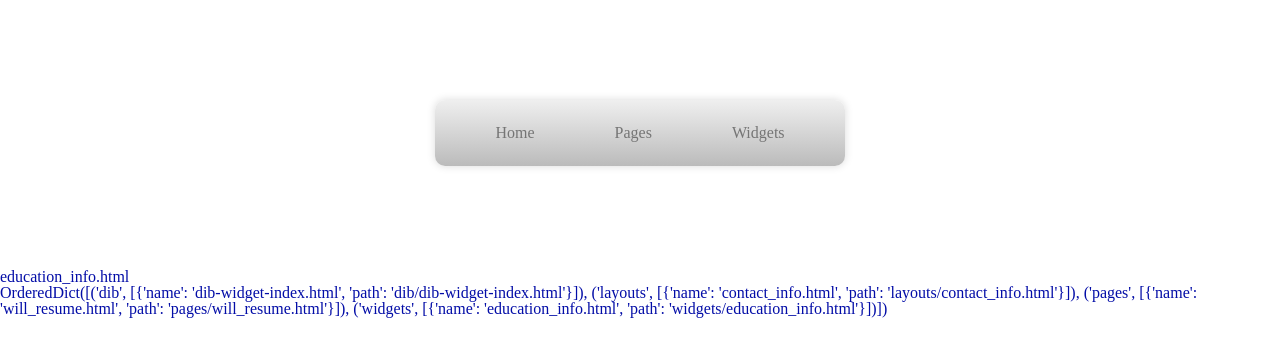
After one commit to ajkim141/design-in-browser, a Flask app: page /widgets in a window 1280 px wide. The commit adds this page. Shown: the top 357 px of the page. Run offline with Flask 2, Linux system fonts and the light colour scheme; style sheets or scripts are compiled from the project's sources; parts of the project's set-up code (start-up, migrations or seed data) failed here and were passed over.

Commit message:
got the functions to add in the dib variable into the jina global runtime. Also got the navbar to work

```diff
--- a/app.py
+++ b/app.py
@@ -1,52 +1,15 @@
+from operator import itemgetter
+from itertools import groupby
+from collections import OrderedDict
 import os
-from flask import Flask, render_template
+from flask import Flask, render_template, g
 import subprocess
-import sys, os, glob
-
-app = Flask(__name__)
-app.debug = True
+import sys, os
 
 PWD = '/home/wjm/repos/design-in-browser'
+TEMPLATE_DIR = os.path.join(PWD, "templates")
 
-extra_dirs = [os.path.join(PWD, 'sass'),]
-extra_files = extra_dirs[:]
-for extra_dir in extra_dirs:
-    for dirname, dirs, files in os.walk(extra_dir):
-        for filename in files:
-            filename = os.path.join(dirname, filename)
-            if os.path.isfile(filename):
-                extra_files.append(filename)
-
-WIDGET_PATH = os.path.join(PWD, 'templates', 'widgets/')
-widgets = [os.path.join(dp, f) for dp, dn, filenames in os.walk(WIDGET_PATH)
-                               for f in filenames
-                               if os.path.splitext(f)[1] == '.html']
-
-PAGES_PATH = os.path.join(PWD, 'templates', 'pages/')
-pages = [os.path.join(dp, f) for dp, _, filenames in os.walk(PAGES_PATH)
-           for f in filenames
-           if os.path.splitext(f)[1] == '.html']
-
-@app.route("/")
-def index():
-    return render_template('index.html')
-
-@app.route('/pages')
-def pages_index(pages=pages):
-    return render_template('pages-index.html', widgets=widgets)
-
-@app.route('/pages/<page_name>')
-def pages(page_name):
-    return render_template('pages/{}'.format(page_name))
-
-@app.route('/widgets')
-def widget_index(widgets=widgets):
-    return render_template('widget-index.html', widgets=widgets)
-
-@app.route('/widgets/<widget_name>')
-def widgets(widget_name):
-    return render_template('widgets/{}'.format(widget_name))
-
+# Utility Functions
 def reload_compass(pwd=PWD):
     with subprocess.Popen(['compass', 'compile'], stdout=subprocess.PIPE, stderr=subprocess.PIPE, cwd=pwd) as p:
         stdout, stderr = p.communicate()
@@ -55,7 +18,79 @@ def reload_compass(pwd=PWD):
         print(stdout.decode(errors='replace'), file=sys.stdout)
 
 
+def get_watch_file_additions(path=PWD):
+    extra_dirs = [
+        os.path.join(PWD, 'sass'),
+        ]
+    extra_files = extra_dirs[:]
+    for extra_dir in extra_dirs:
+        for dirname, dirs, files in os.walk(extra_dir):
+            for filename in files:
+                filename = os.path.join(dirname, filename)
+                if os.path.isfile(filename):
+                    extra_files.append(filename)
+    return extra_files
+
+def add_dib_structure(app):
+    """
+    This just grabs the template directory and loads in into dictionary. Really only used to make creating the navbar
+    more bareable. It's likely that this is already available in flask/g
+    :param template_dir: location of template directory
+    :return: dict of it's layout
+    """
+    loaded_templates = [i for i in map(os.path.split, app.jinja_env.list_templates(extensions='html'))]
+    dib_tmp = OrderedDict()
+    tmps = sorted([(folder, sorted([ template for _, template in templates]))
+                   for folder, templates in groupby(loaded_templates, key=itemgetter(0))])
+    for k, v in tmps:
+        w = []
+        for template in v:
+            w.append({'name': template, 'path': os.path.join(k, template)})
+        dib_tmp[k] = w
+
+        print(k, v, dib_tmp[k])
+        # TODO: when this loops, I get this garbage. need to figure out why... it causes the following to now work:
+        #  {% for widget in widgets %} is missing contact_info...
+        # dib ['dib-base.html', 'dib-index.html', 'dib-pages-index.html'] [{'name': 'dib-base.html', 'path': 'dib/dib-base.html'}, {'name': 'dib-index.html', 'path': 'dib/dib-index.html'}, {'name': 'dib-pages-index.html', 'path': 'dib/dib-pages-index.html'}]
+        # dib ['dib-navbar.html'] [{'name': 'dib-navbar.html', 'path': 'dib/dib-navbar.html'}]
+        # dib ['dib-widget-index.html'] [{'name': 'dib-widget-index.html', 'path': 'dib/dib-widget-index.html'}]
+        # layouts ['contact_info.html'] [{'name': 'contact_info.html', 'path': 'layouts/contact_info.html'}]
+        # pages ['will_resume.html'] [{'name': 'will_resume.html', 'path': 'pages/will_resume.html'}]
+        # widgets ['contact_info.html'] [{'name': 'contact_info.html', 'path': 'widgets/contact_info.html'}]
+        # widgets ['education_info.html'] [{'name': 'education_info.html', 'path': 'widgets/education_info.html'}]
+        # widgets/buttons ['simple.html'] [{'name': 'simple.html', 'path': 'widgets/buttons/simple.html'}]
+    app.jinja_env.globals['dib_tmp'] = dib_tmp
+
+app = Flask(__name__)
+app.debug = True
+add_dib_structure(app)
+
+@app.route("/")
+def index():
+    return render_template('dib/dib-index.html', )
+
+
+@app.route('/pages')
+def pages_index():
+    return render_template('dib/dib-pages-index.html')
+
+
+@app.route('/pages/<page_name>')
+def page_render(page_name):
+    return render_template('pages/{}'.format(page_name))
+
+
+@app.route('/widgets')
+def widgets_index():
+    return render_template('dib/dib-widget-index.html')
+
+
+@app.route('/widgets/<widget_name>')
+def widget_render(widget_name):
+    return render_template('widgets/{}'.format(widget_name))
+
+
 
 if __name__ == "__main__":
     reload_compass(PWD)
-    app.run(extra_files=extra_files)
+    app.run(extra_files=get_watch_file_additions(path=PWD))
--- /dev/null
+++ b/sass/dib-specific.sass
@@ -0,0 +1,73 @@
+
+
+@import "compass/reset"
+
+nav#dbi-nav-menu
+  margin: 100px auto
+  text-align: center
+
+  ul ul
+    display: none
+
+  ul li:hover > ul
+    display: block
+
+  ul
+    background: #efefef
+    background: linear-gradient(top, #efefef 0%, #bbbbbb 100%)
+    background: -moz-linear-gradient(top, #efefef 0%, #bbbbbb 100%)
+    background: -webkit-linear-gradient(top, #efefef 0%,#bbbbbb 100%)
+    box-shadow: 0px 0px 9px rgba(0,0,0,0.15)
+    padding: 0 20px
+    border-radius: 10px
+    list-style: none
+    position: relative
+    display: inline-table
+
+  ul:after
+    content: ""
+    clear: both
+    display: block
+
+  ul li
+    float: left
+
+  ul li:hover
+    background: #4b545f
+    background: linear-gradient(top, #4f5964 0%, #5f6975 40%)
+    background: -moz-linear-gradient(top, #4f5964 0%, #5f6975 40%)
+    background: -webkit-linear-gradient(top, #4f5964 0%,#5f6975 40%)
+
+  ul li:hover a
+    color: #fff
+
+  ul li a
+    display: block
+    padding: 25px 40px
+    color: #757575
+    text-decoration: none
+
+  ul ul
+    background: #5f6975
+    border-radius: 0px
+    padding: 0
+    position: absolute
+    top: 100%
+
+  ul ul li
+    float: none
+    border-top: 1px solid #6b727c
+    border-bottom: 1px solid #575f6a
+    position: relative
+
+  ul ul li a
+    padding: 15px 40px
+    color: #fff
+
+  ul ul li a:hover
+    background: #4b545f
+
+  ul ul ul
+    position: absolute
+    left: 100%
+    top: 0
--- a/sass/screen.sass
+++ b/sass/screen.sass
@@ -6,11 +6,13 @@
 @import "compass/reset"
 @import "blueprint/colors"
 
-$primary-color: #554
+$primary-color: #030da7
 
 body
   font: 100%
   color: $primary-color
 
-h1
-  text-align: center
+div#dib-body-header-title
+  h1
+    font-size: 3em
+    text-align: center
--- a/static/stylesheets/screen.css
+++ b/static/stylesheets/screen.css
@@ -70,10 +70,11 @@ article, aside, details, figcaption, figure, footer, header, hgroup, menu, nav,
 /* line 11, ../../sass/screen.sass */
 body {
   font: 100%;
-  color: #555544;
+  color: #030da7;
 }
 
-/* line 15, ../../sass/screen.sass */
-h1 {
+/* line 16, ../../sass/screen.sass */
+div#dib-body-header-title h1 {
+  font-size: 3em;
   text-align: center;
 }
--- /dev/null
+++ b/templates/dib/dib-base.html
@@ -0,0 +1,25 @@
+<!doctype html>
+<html>
+    <head>
+        <link href="{{ url_for('static', filename='stylesheets/screen.css') }}" media="screen, projection" rel="stylesheet" type="text/css" />
+        <link href="{{ url_for('static', filename='stylesheets/print.css') }}" media="print" rel="stylesheet" type="text/css" />
+        <!--[if IE]>
+            <link href="{{ url_for('static', filename='stylesheets/ie.css') }}" media="screen, projection" rel="stylesheet" type="text/css" />
+        <![endif]-->
+        <title> {% block title %}{% endblock %} - Design in Browser</title>
+    {% block dib_navbar_header %}{% endblock %}
+    {% block baseheader %}{% endblock %}
+        {# This always goes last!#}
+        <link href="{{ url_for('static', filename='stylesheets/dib-specific.css') }}" media="screen, projection" rel="stylesheet" type="text/css" />
+    </head>
+    <body>
+        <div id="dib-body-header-title">
+            {% block bodytitle %}{% endblock %}
+        </div>
+        <div id="dib-body-header-subtitle">
+            {% block bodysubtitle %}{% endblock %}
+        </div>
+        {% include "dib/dib-navbar.html" with context %}
+        {% block basebody %}{% endblock %}
+    </body>
+</html>
--- a/templates/index.html
+++ b/templates/dib/dib-index.html
@@ -1,8 +1,8 @@
-{% extends "base.html" %}
+{% extends "dib/dib-base.html" %}
 
 {% block title %}Welcome{% endblock %}
 
-{% block basebody %}
+{% block bodytitle %}
 
     <h1>Congrats, you've made it this far!</h1>
 
--- /dev/null
+++ b/templates/dib/dib-navbar.html
@@ -0,0 +1,20 @@
+
+<nav id="dbi-nav-menu">
+    <ul>
+        <li><a href="{{ url_for('index') }}">Home</a> </li>
+        <li><a  href="{{ url_for('pages_index') }}">Pages</a>
+            <ul>
+                {% for page in dib_tmp.pages %}
+                    <li><a href="{{ url_for("page_render", page_name=page.name) }}">{{ page.name|safe }}</a></li>
+                {% endfor %}
+            </ul>
+        </li>
+        <li><a href="{{ url_for('widgets_index') }}">Widgets</a>
+            <ul>
+                {% for widget in dib_tmp.widgets %}
+                    <li><a href="{{ url_for("widget_render", widget_name=widget.name) }}">{{ widget.name|safe }}</a></li>
+                {% endfor %}
+            </ul>
+        </li>
+    </ul>
+</nav>
--- /dev/null
+++ b/templates/dib/dib-widget-index.html
@@ -0,0 +1,12 @@
+{% extends "dib/dib-base.html" %}
+
+{% block title %} Widgets Link Index {% endblock %}
+
+{% block basebody %}
+{% for wigdet in dib_tmp.widgets %}
+    <div class="dbi-list widget-list">
+        <ol>{{ wigdet.name }}</ol>
+    </div>
+{% endfor %}
+    {{ dib_tmp|safe }}
+{% endblock %}
--- a/templates/pages/will_resume.html
+++ b/templates/pages/will_resume.html
@@ -1,4 +1,4 @@
-{% extends "base.html" %}
+{% extends "dib/dib-base.html" %}
 
 {% import "layouts/contact_info.html" as c_info %}
 
```
Also changed, not shown: templates/base.html (deleted, +0 -19 lines), templates/dib/dib-pages-index.html (added, +13 -0 lines), templates/dibnavbar.html (deleted).
